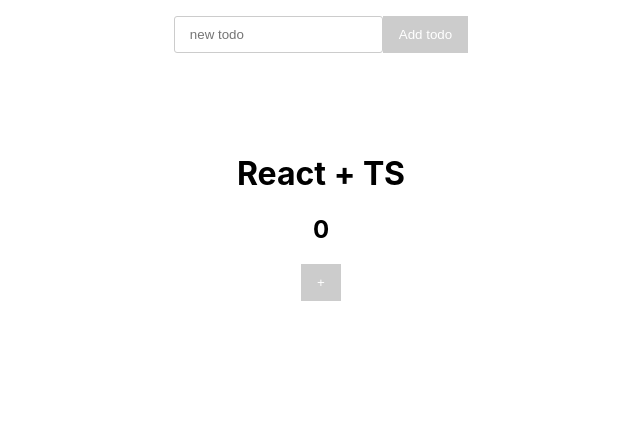
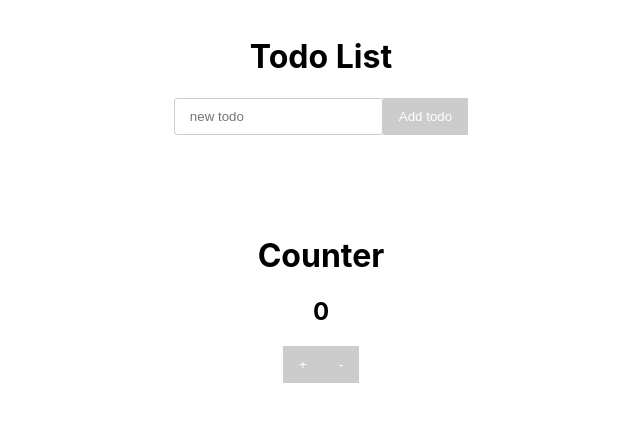
Before and after one commit to maximmorenko/ts-course-react, a React (Create React App) app: page / in a window 1280 px wide. Shown: the top 422 px of the page, without its empty margins (319-959 px from the left). Built offline with nearby package versions, Linux system fonts and the light colour scheme.

Commit message:
fixed counter

```diff
--- a/src/App.tsx
+++ b/src/App.tsx
@@ -35,7 +35,7 @@ export function App() {
 
   return (
     <div className="App">
-
+      <h1>Todo List</h1>
       <NewTodoForm
         handleClick={addTodo}
       />
@@ -63,12 +63,17 @@ export class App2 extends React.Component<AppProps, AppState> {
     this.setState({ count: this.state.count + 1 });
   };
 
+  decrement = () => {
+    this.setState({ count: this.state.count - 1 });
+  };
+
   render() {
     return (
       <div className="App">
         <h1>{this.props.title}</h1>
         <h2>{this.state.count}</h2>
         <button onClick={this.increment}>+</button>
+        <button onClick={this.decrement}>-</button>
       </div>
     );
   }
--- a/src/index.tsx
+++ b/src/index.tsx
@@ -9,7 +9,7 @@ const root = ReactDOM.createRoot(
 );
 root.render(
   <React.StrictMode>
-    <App title="React + TS" />
-    <App2 title="React + TS" />
+    <App />
+    <App2 title="Counter" />
   </React.StrictMode>
 );
```
